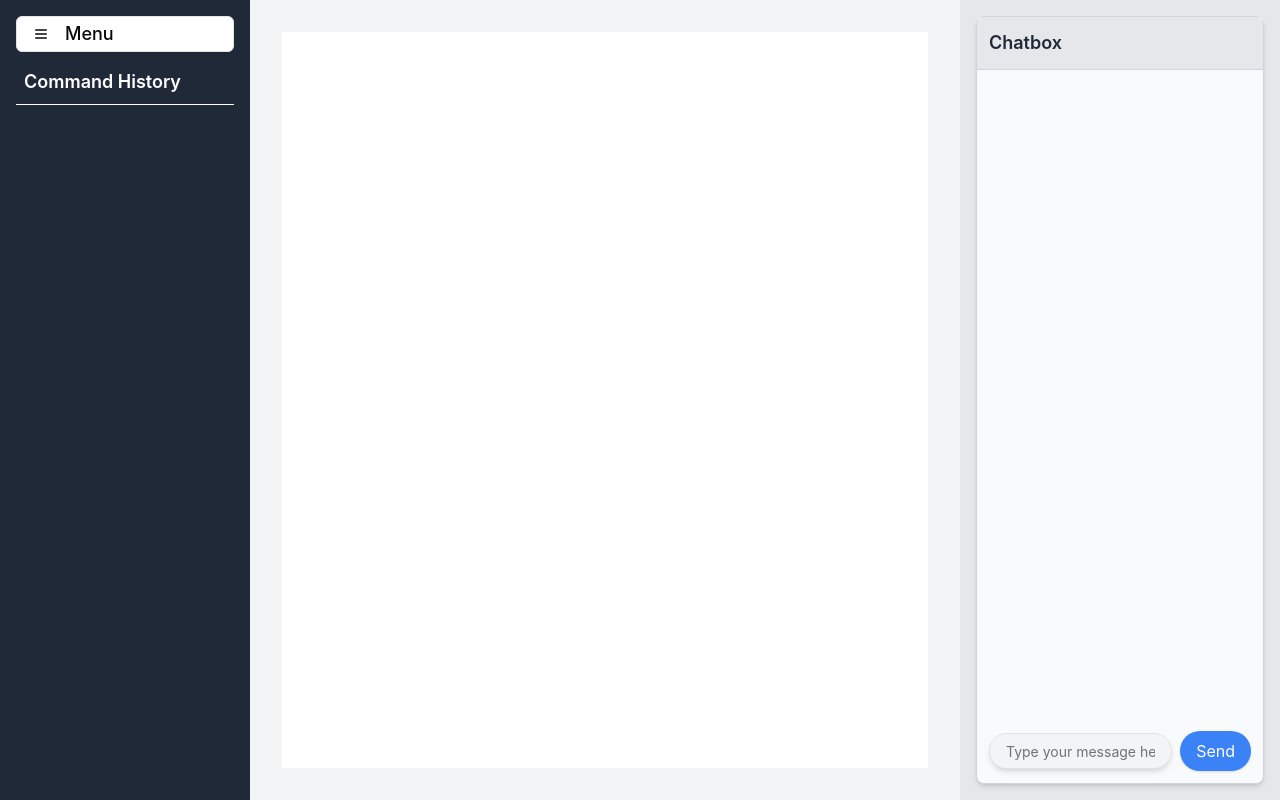
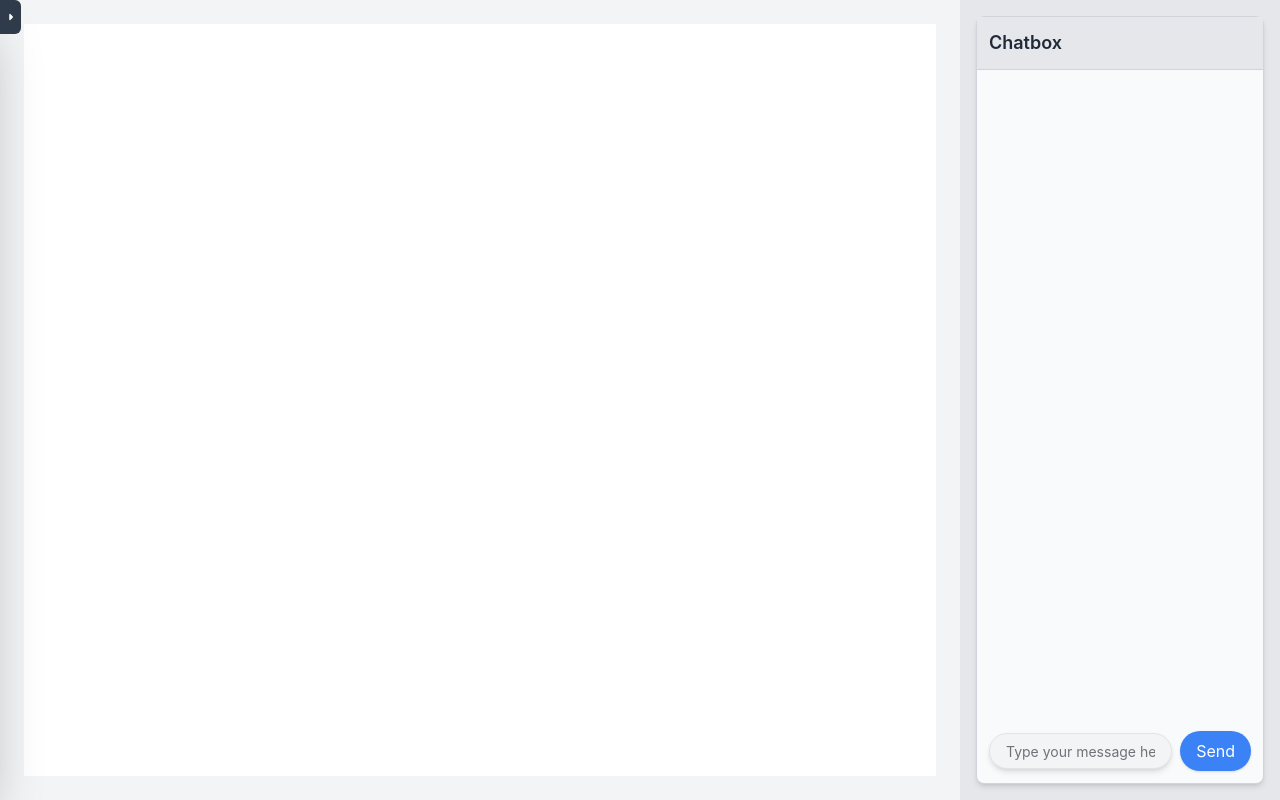
Before and after one commit to Majestic9169/bharat-forge-ui, a React (Vite) app: page / in a window 1280 px wide. Built offline with nearby package versions, Linux system fonts and the light colour scheme; what groq-sdk would draw is missing.

Commit message:
Your commit message

```diff
--- a/src/App.tsx
+++ b/src/App.tsx
@@ -18,12 +18,15 @@ import { Menu } from 'lucide-react'
 import { VNC_SERVER_URL_LIST } from './constants'
 import { Option, Task } from './types'
 import { Chatbox } from './components/Chatbox'
+import left_caret from './assets/prev_icon.svg'
+import right_caret from './assets/next_icon.svg'
 
 export default function ChatInterface() {
   const [input, setInput] = useState('')
   const [tasks, setTasks] = useState<Task[]>([]);
   const [activeOption, setActiveOption] = useState<Option>(VNC_SERVER_URL_LIST[0])
   const [iframeUrl, setIframeUrl] = useState<string>(activeOption.url)
+  const [cmdopen, setCmdopen] = useState(false)
 
   const handleSubmit = (e: React.FormEvent) => {
     e.preventDefault()
@@ -54,7 +57,7 @@ export default function ChatInterface() {
   return (
     <div className="flex h-screen bg-gray-100">
       {/* Right side - Dropdown menu + Task Panel*/}
-      <div className="w-[250px] bg-gray-800 p-4">
+      <div className={`w-[350px] bg-[rgba(31,41,55,0.97)] p-4 absolute left-0 top-0 bottom-0 shadow-2xl ${!cmdopen?"translate-x-[-350px]":""} duration-200`}>
         <DropdownMenu>
           <DropdownMenuTrigger asChild>
             <Button variant="outline" className="w-full justify-start">
@@ -62,7 +65,7 @@ export default function ChatInterface() {
               <span className='text-lg'>Menu</span>
             </Button>
           </DropdownMenuTrigger>
-          <DropdownMenuContent className="w-[218px]">
+          <DropdownMenuContent className="w-[318px]">
             <DropdownMenuLabel>Views</DropdownMenuLabel>
             <DropdownMenuSeparator />
             {VNC_SERVER_URL_LIST.map((bot, index) => (
@@ -111,6 +114,14 @@ export default function ChatInterface() {
             })}
           </Accordion>
         </div>
+        <div onClick={()=>{
+            setCmdopen(!cmdopen)
+          }} className='absolute top-0 right-0 translate-x-[100%] bg-[#617796] hover:bg-[#2f3b4b] duration-150 cursor-pointer text-white p-2 rounded-r-md shadow-2xl'>
+          <button className='py-1 w-[5px] h-[18px] flex justify-center items-center rounded-r-md'>
+            <img src={right_caret} alt='right_caret' className={`h-6 w-6 ${cmdopen?"hidden":"flex"}`} />
+            <img src={left_caret} alt='left_caret' className={`h-6 w-6 ${!cmdopen?"hidden":"flex"}`} />
+          </button>
+        </div>
       </div>
 
       {/* Center - Chat area */}
@@ -118,7 +129,7 @@ export default function ChatInterface() {
         <div className="flex-1 overflow-auto p-4">
           <iframe
             src={iframeUrl}
-            className="w-full h-full p-4"
+            className="w-full h-full p-2"
           />
         </div>
         {/*}<form onSubmit={handleSubmit} className="p-4 border-t">
```
Also changed, not shown: src/assets/next_icon.svg (added), src/assets/prev_icon.svg (added).
